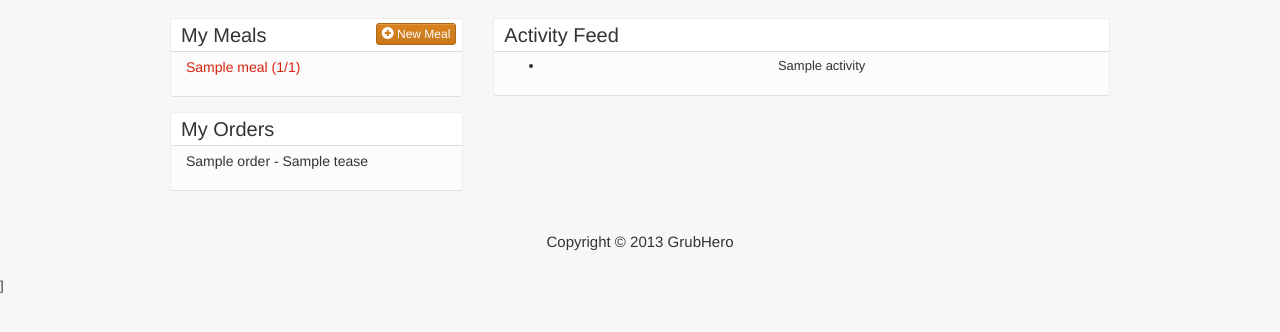
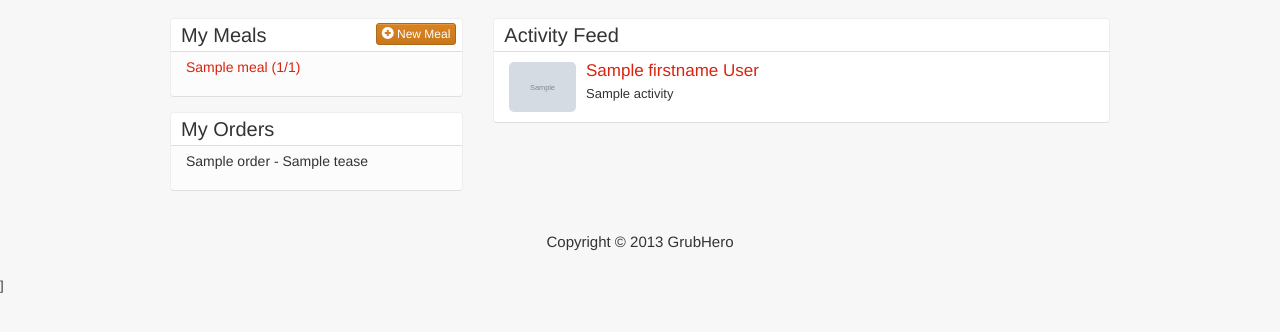
Before and after one commit to aroman/GrubHero, a Python web app: template templates/index.html in a window 1280 px wide. Shown: the part 61-393 px from the top of the page. Run offline with Jinja, Linux system fonts and the light colour scheme; the template is opened without the code that fills it: most values are stand-ins (such as "Sample title", 1, 10 or a date in 2020); grey boxes marked "Sample" are stand-in pictures; some libraries are stand-ins or nearby versions.

Commit message:
Styled and added fuzzy times to activity feed.

```diff
--- a/static/css/site.css
+++ b/static/css/site.css
@@ -338,3 +338,23 @@ div.participant-text {
 .order-page-participant-list > a:first-child {
   border-top-width: 0;
 }
+
+.activity-feed-list {
+  text-align: left;
+  margin-top: -5px;
+  margin-left: -10px;
+  margin-right: -10px;
+  margin-bottom: -10px;
+}
+
+.activity-feed-list > div {
+  border-width: 0;
+  border-top-left-radius: 0 !important;
+  border-top-right-radius: 0 !important;
+  border-top-width: 1px;
+  height: 70px;
+}
+
+.activity-feed-list > div:first-child {
+  border-top-width: 0;
+}
--- a/templates/index.html
+++ b/templates/index.html
@@ -44,21 +44,27 @@
         <h1>Activity Feed</h1>
         <center>
           {% if activities %}
-            <ul class="activity-list-style">
+            <div class="list-group activity-feed-list">
               {% for activity in activities %}
+                <div class="list-group-item">
+                  <a href="http://venmo.com/{{activity.username}}"><img class="participant-image" src="{{activity.picture}}"></a>
+                  <h4 class="list-group-item-heading"><a href="http://venmo.com/{{activity.username}}">{{ activity.firstname }} {{ activity.lastname }}</a></h4>
+                  <p class="list-group-item-text">
                     {% if activity.type == 'joined' %}
-                  <li><a href="http:/venmo.com/{{activity.username}}">{{activity.firstname}} {{activity.lastname}}</a> joined GrubHero. &mdash; {{activity.when}}</li>
+                      Joined GrubHero. &mdash; <span title="{{activity.when.ctime()}}">{{activity.when_fuzzy}}</span>
                     {% elif activity.type == 'ordered' %}
-                  <li><a href="http:/venmo.com/{{activity.username}}">{{activity.firstname}} {{activity.lastname}}</a> ordered {{meal_name}}. &mdash; {{activity.when}}</li>
+                      Ordered {{meal_name}}. &mdash; <span title="{{activity.when.ctime()}}">{{activity.when_fuzzy}}</span>
                     {% elif activity.type == 'created meal' %}
-                  <li><a href="http:/venmo.com/{{activity.username}}">{{activity.firstname}} {{activity.lastname}}</a> created the meal {{meal_name}}. &mdash; {{activity.when}}</li>
+                      Created the meal {{meal_name}}. &mdash; <span title="{{activity.when.ctime()}}">{{activity.when_fuzzy}}</span>
                     {% elif activity.type == 'collected payments' %}
-                  <li><a href="http:/venmo.com/{{activity.username}}">{{activity.firstname}} {{activity.lastname}}</a> collected payments for {{meal_name}}. &mdash; {{activity.when}}</li>
+                      <Collected payments for {{meal_name}}. &mdash; <span title="{{activity.when.ctime()}}">{{activity.when_fuzzy}}</span>
                     {% else %}
-                  <li>{{activity}}</li>
+                      {{activity}}
                     {% endif %}
+                  </p>
+                </div>
               {% endfor %}
-            </ul>
+            </div>
           {% else %}
             <br>
             <em>No activities logged yet.</em>
```
Lines whose indentation alone changed are shown as unchanged.
